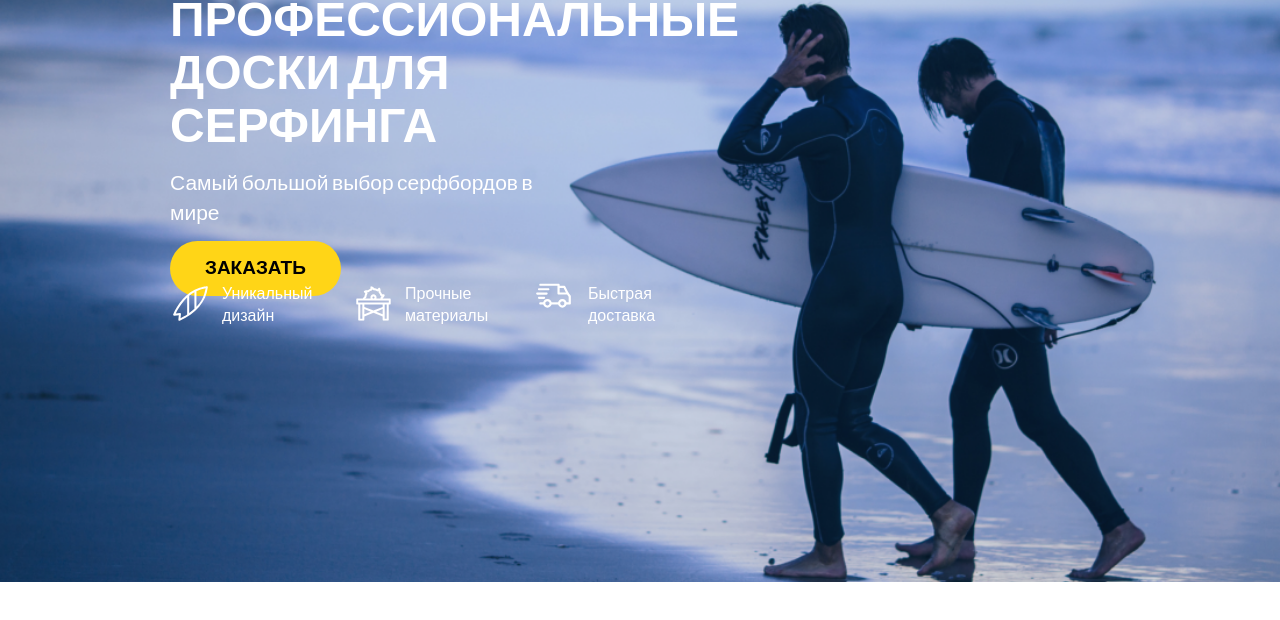
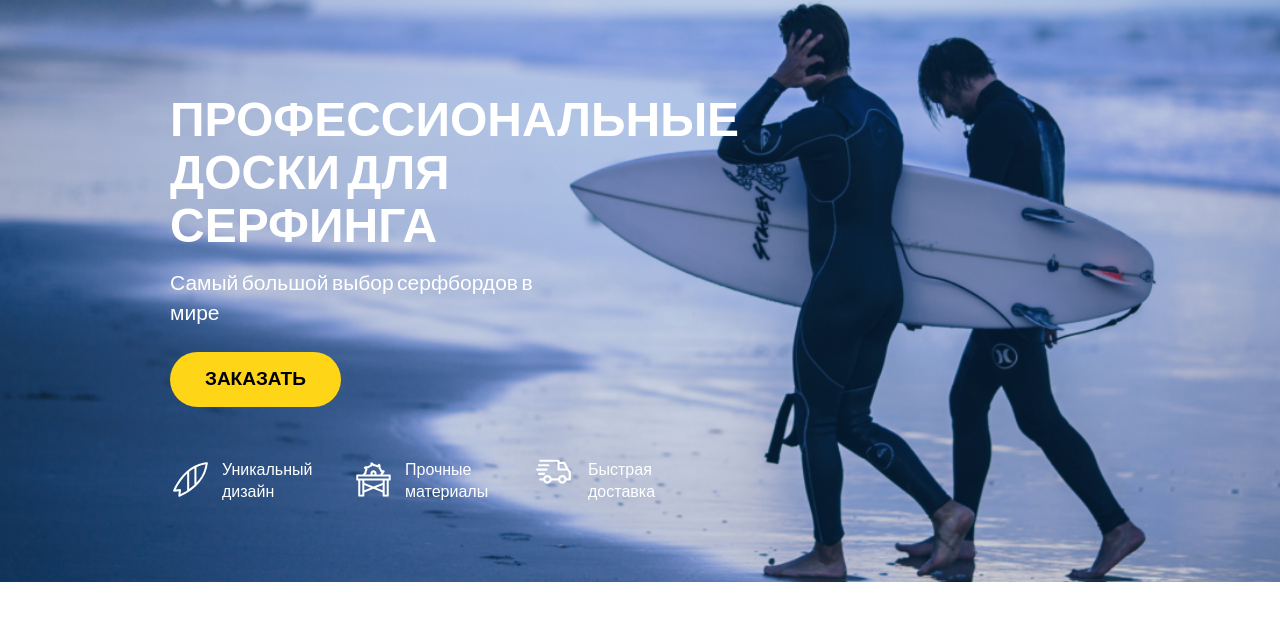
Before and after one commit to AntonAfanasyev76/Surfboard, a plain HTML site: page index.html in a window 1280 px wide. Shown: the part 68-688 px from the top of the page. Drawn offline with nearby package versions, Linux system fonts and the light colour scheme.

Commit message:
правки

```diff
--- a/css/components/header.scss
+++ b/css/components/header.scss
@@ -2,6 +2,7 @@
     display: flex;
     align-items: center;
     justify-content: space-between;
+    margin-bottom: 100px;
 }
 
 .menu__list {
--- a/css/components/hero.scss
+++ b/css/components/hero.scss
@@ -28,6 +28,10 @@
 
 .hero__title-desc {
     font-size: 21px;
-    margin-bottom: 28px;
+    margin-bottom: 39px;
     padding-right: 10%;
 }
+
+.hero__icons-section {
+    margin-top: 65px;
+}
```
Also changed, not shown: css/main.css, 2 other files.
